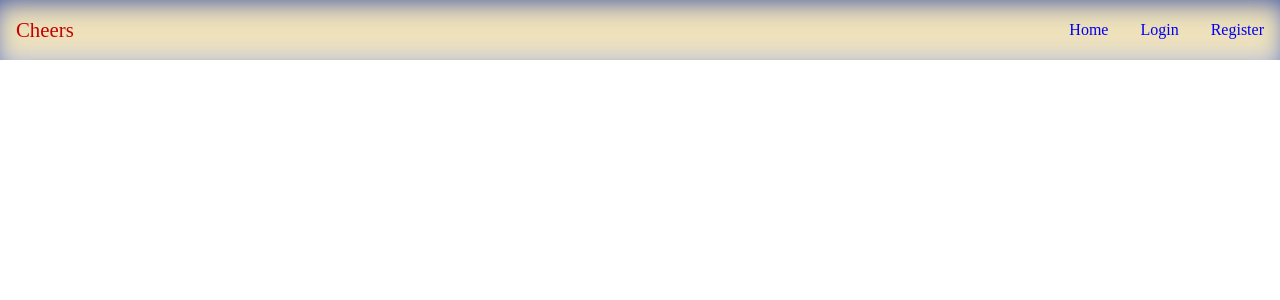
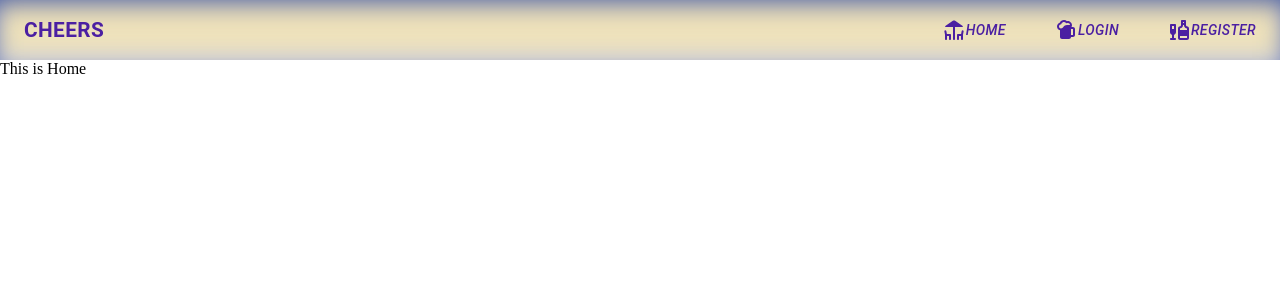
Before and after one commit to NicoOgno/Cheers, a React (Create React App) app in the folder client/: page / in a window 1280 px wide. Shown: the top 300 px of the page. Built offline with nearby package versions, Linux system fonts and the light colour scheme.

Commit message:
Component Navbar first draft

```diff
--- a/client/package.json
+++ b/client/package.json
@@ -4,6 +4,10 @@
   "private": true,
   "dependencies": {
     "@apollo/client": "^3.6.5",
+    "@emotion/react": "^11.9.0",
+    "@emotion/styled": "^11.8.1",
+    "@mui/icons-material": "^5.8.2",
+    "@mui/material": "^5.8.2",
     "@testing-library/jest-dom": "^5.16.4",
     "@testing-library/react": "^13.3.0",
     "@testing-library/user-event": "^13.5.0",
--- a/client/src/App.js
+++ b/client/src/App.js
@@ -10,7 +10,7 @@ function App() {
     <Router>
       <Navbar />
       <Routes>
-        <Route path='/home' element={<Home />} />
+        <Route path='/' element={<Home />} />
         <Route path='/login' element={<Login />} />
         <Route path='/register' element={<Register />} />
       </Routes>
--- a/client/src/components/navigation/Navbar.js
+++ b/client/src/components/navigation/Navbar.js
@@ -1,28 +1,63 @@
-import React from 'react'
+import React from 'react';
+import { useNavigate } from 'react-router-dom';
+import SportsBarRoundedIcon from '@mui/icons-material/SportsBarRounded';
+import LiquorRoundedIcon from '@mui/icons-material/LiquorRounded';
+import DeckRoundedIcon from '@mui/icons-material/DeckRounded';
+import Button from '@mui/material/Button';
+import { createTheme, ThemeProvider } from '@mui/material/styles';
 
 import styles from './navbar.module.css'
 
+const theme = createTheme({
+  status: {
+    danger: '#e53e3e',
+  },
+  palette: {
+    primary: {
+      main: '#4B1FA2',
+      darker: '#053e85',
+    },
+    secondary: {
+      main:'#410039',
+    },
+    neutral: {
+      main: '#64748B',
+      contrastText: '#fff',
+    },
+  },
+});
 
 export default function Navbar() {
+
+  const navigate = useNavigate();
+
   return (
     <nav className={styles.navigation}>
-      <a href="/home" className={styles.brandName}>
-        Cheers
-      </a>
+      <ThemeProvider theme={theme}>
+      <Button color='primary'>
+      <span className={styles.brandName} onClick={()=> {navigate('/')}}>Cheers</span>
+      </Button>
       <div
         className={styles.navigationMenu}>
         <ul>
           <li>
-            <a href="/home">Home</a>
+            <Button color='primary' onClick={() => {navigate('/');}}>
+              <DeckRoundedIcon/><i>Home</i>
+            </Button>
           </li>
           <li>
-            <a href="/login">Login</a>
+            <Button color='primary' onClick={() => {navigate('/login');}}>
+              <SportsBarRoundedIcon/><i>Login</i>
+              </Button>
           </li>
           <li>
-            <a href="/register">Register</a>
+            <Button color='primary' onClick={() => {navigate('/register');}}>
+              <LiquorRoundedIcon/><i>Register</i>
+              </Button>
           </li>
         </ul>
       </div>
+      </ThemeProvider>
     </nav>
   );
 }
--- a/client/src/components/navigation/navbar.module.css
+++ b/client/src/components/navigation/navbar.module.css
@@ -10,7 +10,7 @@
 }
 
 .brandName {
-  color: #C50000;
+  font-weight: bold;
   font-size: 1.3rem;
   margin-left: 1rem;
 }
```
Also changed, not shown: 1 other file (tests, documents, lock files or other folders).
